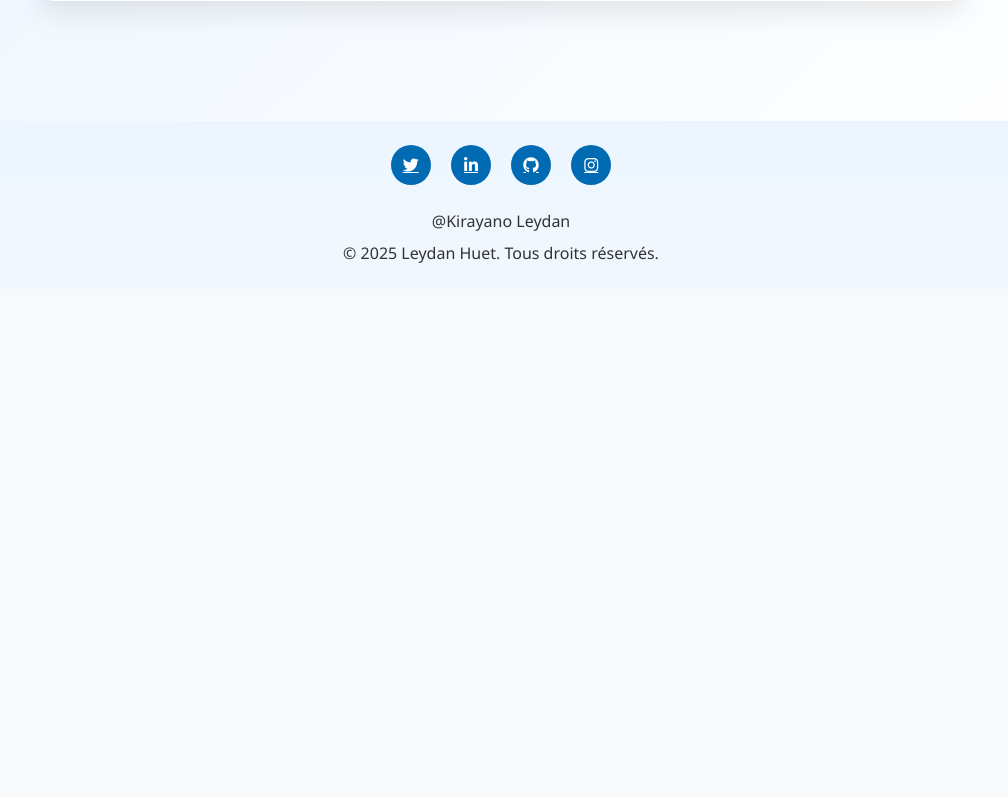
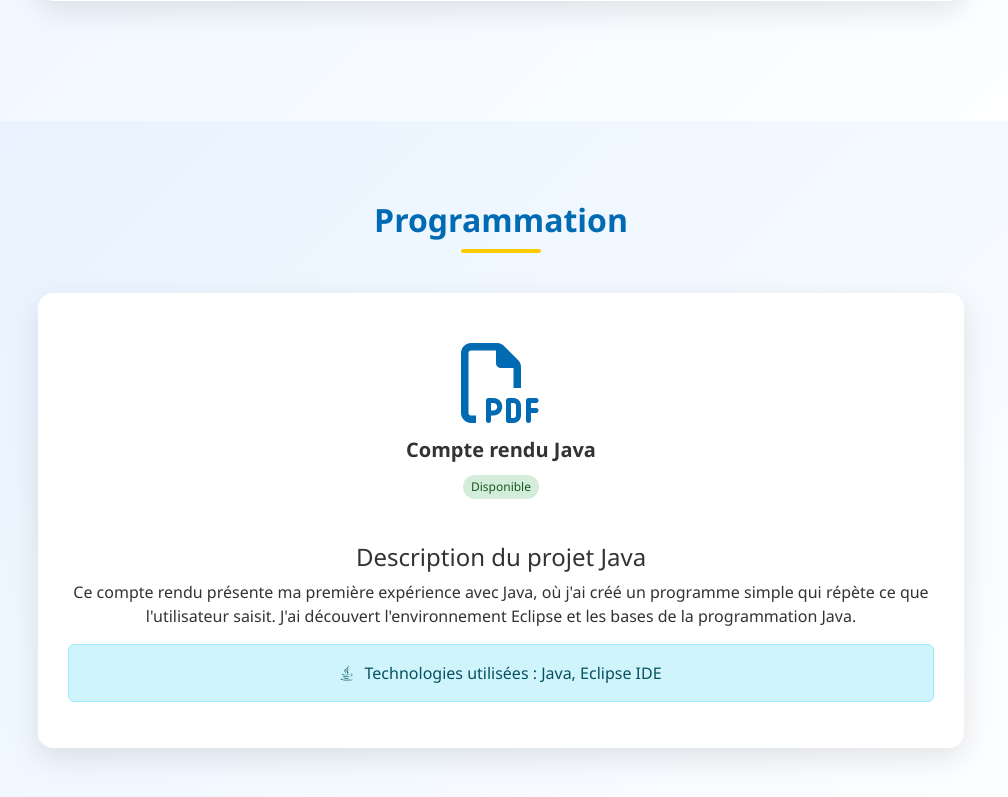
Before and after one commit to leydanhuet/Mon-Portfolio, a plain HTML site: page index.html in a window 1280 px wide. Shown: the part 1683-2480 px from the top of the page, without its empty margins (139-1147 px from the left). Before the commit the page ends 1972 px from the top, so only its background shows below. Drawn offline with nearby package versions, Linux system fonts and the light colour scheme.

Commit message:
Update index.html

```diff
--- a/index.html
+++ b/index.html
@@ -201,6 +201,7 @@
                     <li class="nav-item"><a class="nav-link" href="#skills">Compétences</a></li>
                     <li class="nav-item"><a class="nav-link" href="#projects">Projets</a></li>
                     <li class="nav-item"><a class="nav-link" href="#cv">Mes PDF</a></li>
+                    <li class="nav-item"><a class="nav-link" href="#programmation">Programmation</a></li>
                     <li class="nav-item"><a class="nav-link" href="#experience">Expérience</a></li>
                     <li class="nav-item"><a class="nav-link" href="#contact">Contact</a></li>
                 </ul>
@@ -276,6 +277,36 @@
         </div>
     </section>
 
+    <!-- Programmation Section -->
+    <section id="programmation" class="cv-section">
+        <div class="container">
+            <h2 class="section-title">Programmation</h2>
+            <div class="row justify-content-center">
+                <div class="col-lg-10">
+                    <div class="cv-container">
+                        <div class="pdf-grid">
+                            <div class="pdf-thumbnail">
+                                <a href="Compte_rendu_Java_premier_essai.pdf" target="_blank">
+                                    <i class="fa-regular fa-file-pdf"></i>
+                                    <h5>Compte rendu Java</h5>
+                                    <span class="pdf-status status-ok">Disponible</span>
+                                </a>
+                            </div>
+                        </div>
+                        <div class="mt-4">
+                            <h4>Description du projet Java</h4>
+                            <p>Ce compte rendu présente ma première expérience avec Java, où j'ai créé un programme simple qui répète ce que l'utilisateur saisit. J'ai découvert l'environnement Eclipse et les bases de la programmation Java.</p>
+                            <div class="alert alert-info mt-3" role="alert">
+                                <i class="fa-brands fa-java me-2"></i>
+                                Technologies utilisées : Java, Eclipse IDE
+                            </div>
+                        </div>
+                    </div>
+                </div>
+            </div>
+        </div>
+    </section>
+
     <footer class="footer text-center py-4">
         <div class="container">
             <div class="mb-4">
```
